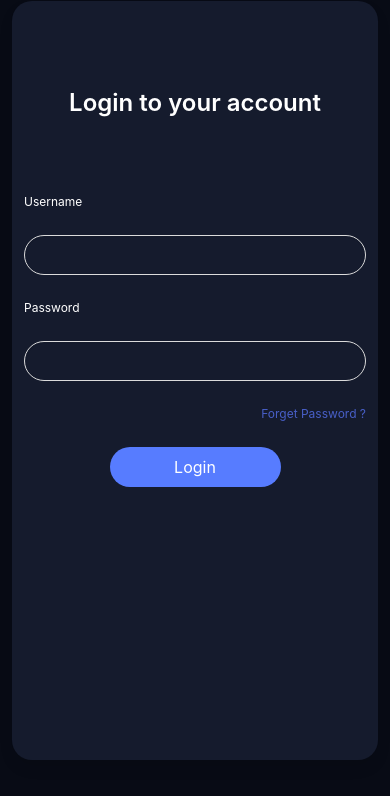
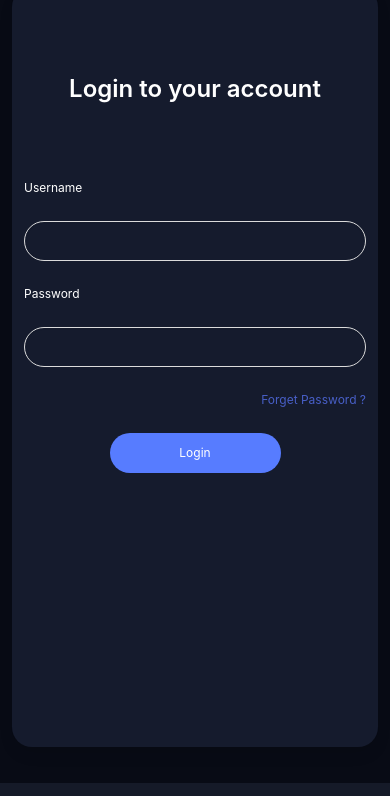
Before and after one commit to BereketDan/CSECdev, a Django app: page / in a window 390 px wide. Shown: the part 437-1233 px from the top of the page. Run offline with Django 4.2, Linux system fonts and the light colour scheme.

Commit message:
cuztomize login page using some css stuff

```diff
--- a/CSECdev/templates/login.html
+++ b/CSECdev/templates/login.html
@@ -6,7 +6,13 @@
     <title>CSEC | Login</title>
     {% load static %}
     <link rel="stylesheet" href="{% static "css/bulma.css" %}">
-
+    <style>
+      @media only screen and (max-width: 600px) {
+  body {
+    background-color: lightblue;
+  }
+}
+    </style>
 
   </head>
   <body  style="background-color:#080B15; height: 100vh auto;">
@@ -14,13 +20,13 @@
         <div class="container is-responsive">
             <center>
             <div class="columns  ">
-                <div class="column is-three-fifths has-text-white is-size-1 mt-6">
+                <div class="column is-three-fifths has-text-white is-size-1 mt-5">
                   CSEC DEV
-                  <div class="subtitle" style="color: #343b51;">Management Website</div>
-                  <div class="columns mt-6">
+                  <div class="subtitle" style="color: #3e455f;">Management Website</div>
+                  <div class="columns mt-4">
                     <div class="column">
 
-                        <img src="{% static "images/new.png" %}" style="width: 60%;">
+                        <img src="{% static "images/sec.png" %}" style="width: 55%;">
 
                     </div>
                   </div>
@@ -50,7 +56,7 @@
 
                   <div class="column is-half">
 
-                      <div class="is-size-7 has-text-left mt-5 has-text-white">
+                      <div class="is-size-7 has-text-left mt-5 " style="color: #ffffff;">
                        Username
                       </div>
                   </div>
@@ -113,7 +119,7 @@
 
 
                     <div >
-                    <button class="button is-rounded" style="background-color: #577CFF; color: white; border: none; width: 50%;">Login</button>
+                    <button class="button is-rounded" style="background-color: #577CFF; color: white; border: none; width: 50%;"><div class="is-size-7">Login</div></button>
                     </div>
 
                   </div>
```
Also changed, not shown: CSECdev/static/images/cod.png (added), CSECdev/static/images/desk.png (added), CSECdev/static/images/desk2.png (added), CSECdev/static/images/dev.png (added), CSECdev/static/images/sec.png (added).
